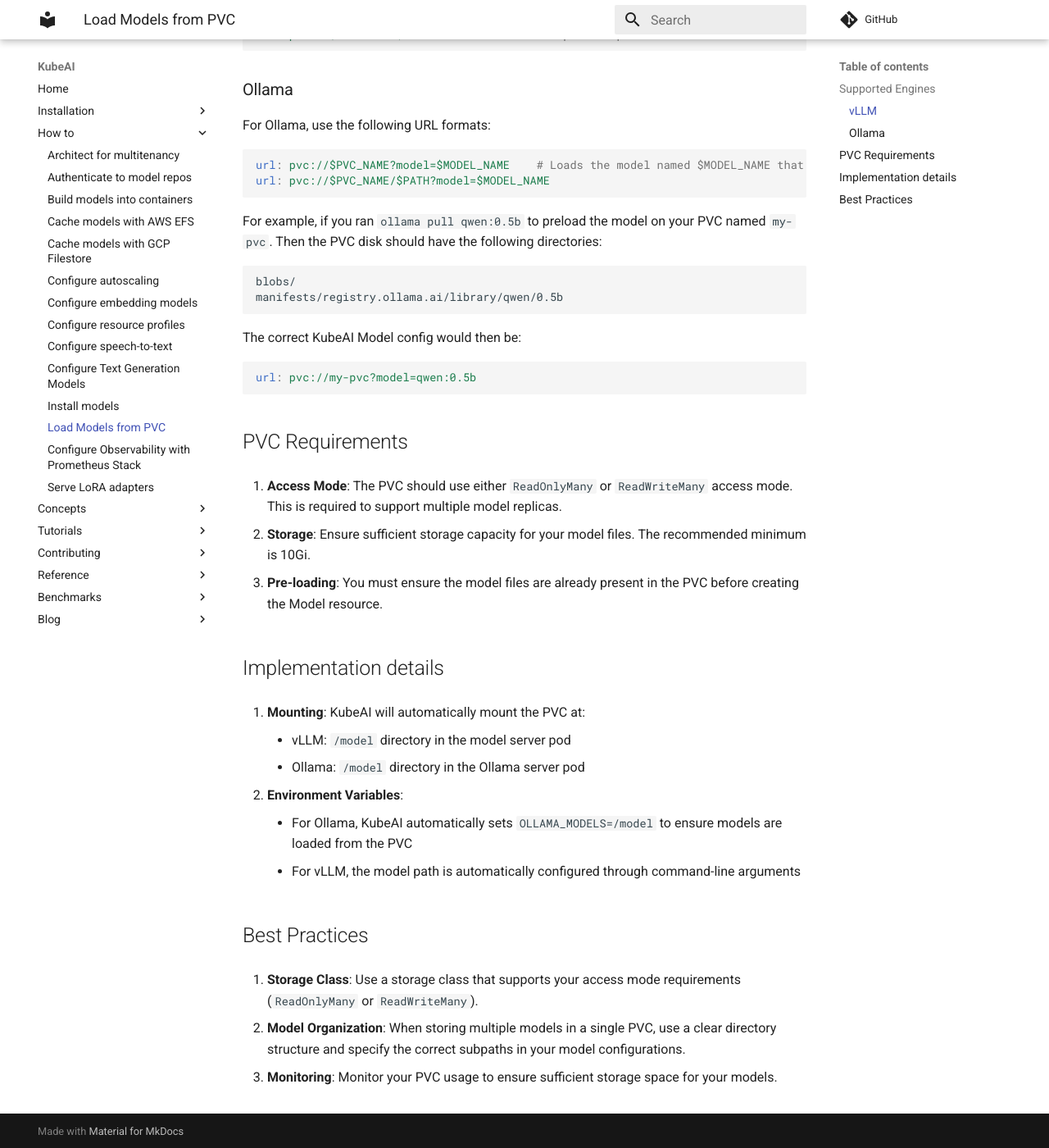
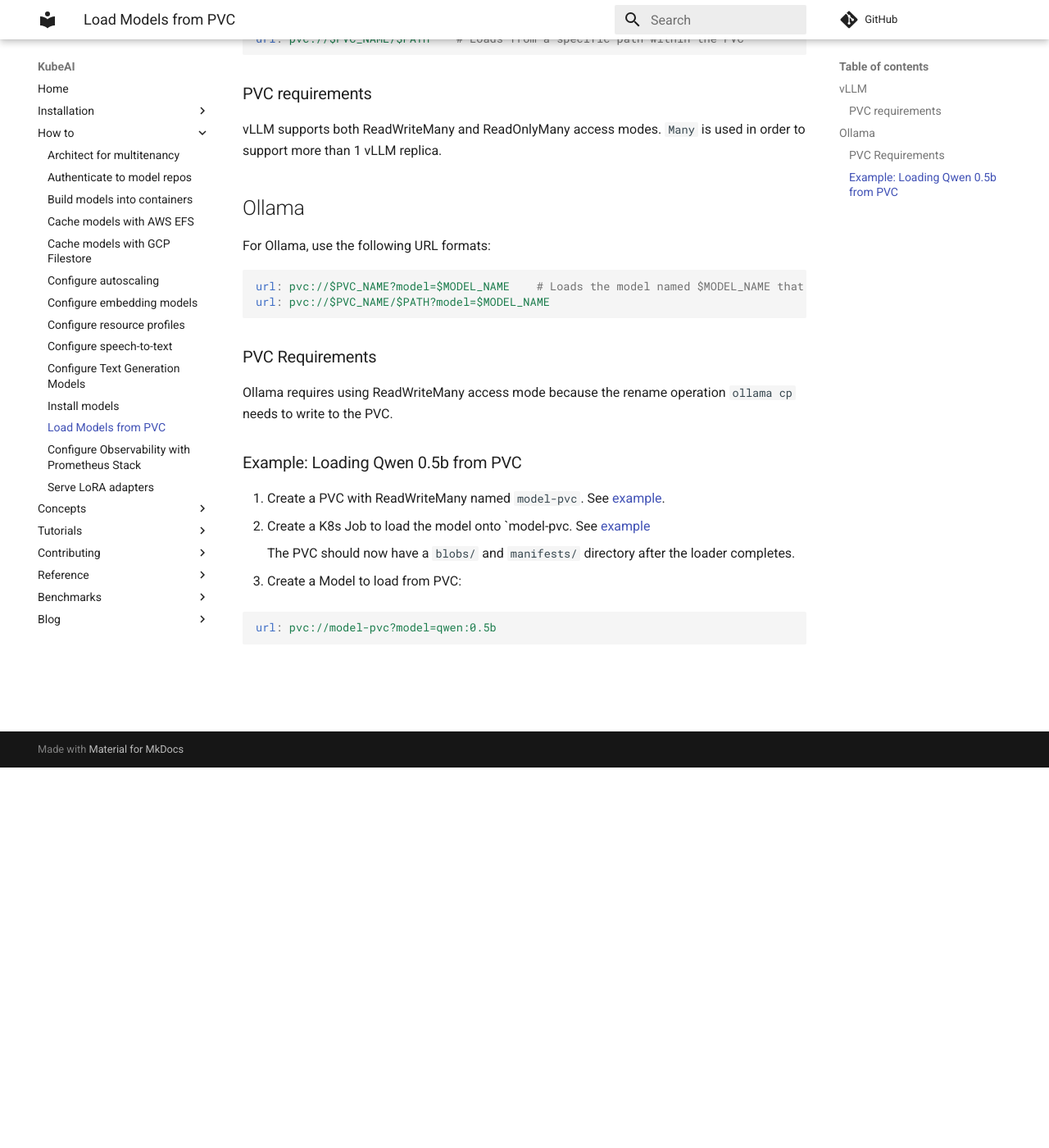
Before and after one commit to substratusai/kubeai, an MkDocs documentation site: the page built from docs/how-to/load-models-from-pvc.md, in a window 1280 px wide and 1400 px high, scrolled down 464 px. Shown: the whole window at 82% size. Built offline with MkDocs 1.6.1 and Material for MkDocs 9.7.7, drawn with Linux system fonts in a browser that asks for light colours; comment, search, counter and statistics services are not loaded; some of the changed text lies outside the part shown.

Commit message:
update docs

````diff
--- a/docs/how-to/load-models-from-pvc.md
+++ b/docs/how-to/load-models-from-pvc.md
@@ -2,60 +2,44 @@
 
 You can store your models in a Persistent Volume Claim (PVC) and let KubeAI use them for serving.
 
-## Supported Engines
+You must ensure the model files are already present in the PVC before creating the Model resource.
 
 Both vLLM and Ollama engines support loading models from PVCs.
 
-### vLLM
+## vLLM
+
 For vLLM, use the following URL format:
 ```yaml
 url: pvc://$PVC_NAME          # Loads the model from the PVC named $PVC_NAME
 url: pvc://$PVC_NAME/$PATH    # Loads from a specific path within the PVC
 ```
 
+### PVC requirements
 
-### Ollama
+vLLM supports both ReadWriteMany and ReadOnlyMany access modes. `Many` is used in order to support more than 1 vLLM replica.
+
+
+## Ollama
+
 For Ollama, use the following URL formats:
 ```yaml
 url: pvc://$PVC_NAME?model=$MODEL_NAME    # Loads the model named $MODEL_NAME that's loaded on the disk
 url: pvc://$PVC_NAME/$PATH?model=$MODEL_NAME
 ```
 
-For example, if you ran `ollama pull qwen:0.5b` to preload the model on your PVC named `my-pvc`. Then the PVC disk should have the following directories:
-```
-blobs/
-manifests/registry.ollama.ai/library/qwen/0.5b
-```
+### PVC Requirements
+Ollama requires using ReadWriteMany access mode because the rename operation `ollama cp` needs to write to the PVC.
 
-The correct KubeAI Model config would then be:
-```yaml
-url: pvc://my-pvc?model=qwen:0.5b
-```
+### Example: Loading Qwen 0.5b from PVC
+
+1. Create a PVC with ReadWriteMany named `model-pvc`. See [example](https://github.com/substratusai/kubeai/blob/main/examples/ollama-pvc/pvc.yaml).
+2. Create a K8s Job to load the model onto `model-pvc. See [example](https://github.com/substratusai/kubeai/blob/main/examples/ollama-pvc/job.yaml)
+
+    The PVC should now have a `blobs/` and `manifests/` directory after the loader completes.
 
 
-## PVC Requirements
+3. Create a Model to load from PVC:
 
-1. **Access Mode**: The PVC should use either `ReadOnlyMany` or `ReadWriteMany` access mode. This is required to support multiple model replicas.
-
-2. **Storage**: Ensure sufficient storage capacity for your model files. The recommended minimum is 10Gi.
-
-3. **Pre-loading**: You must ensure the model files are already present in the PVC before creating the Model resource.
-
-
-## Implementation details
-
-1. **Mounting**: KubeAI will automatically mount the PVC at:
-    - vLLM: `/model` directory in the model server pod
-    - Ollama: `/model` directory in the Ollama server pod
-
-2. **Environment Variables**:
-    - For Ollama, KubeAI automatically sets `OLLAMA_MODELS=/model` to ensure models are loaded from the PVC
-    - For vLLM, the model path is automatically configured through command-line arguments
-
-## Best Practices
-
-1. **Storage Class**: Use a storage class that supports your access mode requirements (`ReadOnlyMany` or `ReadWriteMany`).
-
-2. **Model Organization**: When storing multiple models in a single PVC, use a clear directory structure and specify the correct subpaths in your model configurations.
-
-3. **Monitoring**: Monitor your PVC usage to ensure sufficient storage space for your models.
+   ```yaml
+   url: pvc://model-pvc?model=qwen:0.5b
+   ```
````
Also changed, not shown: 3 other files.
